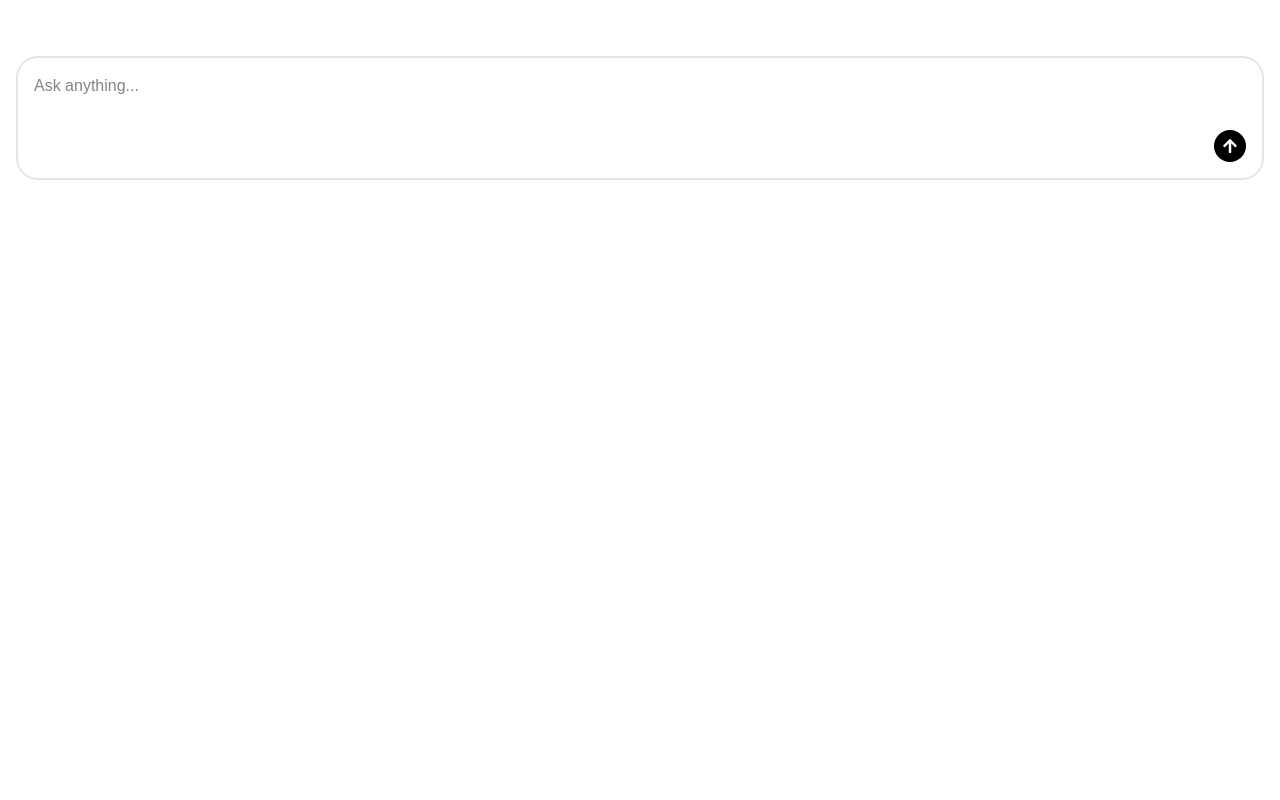
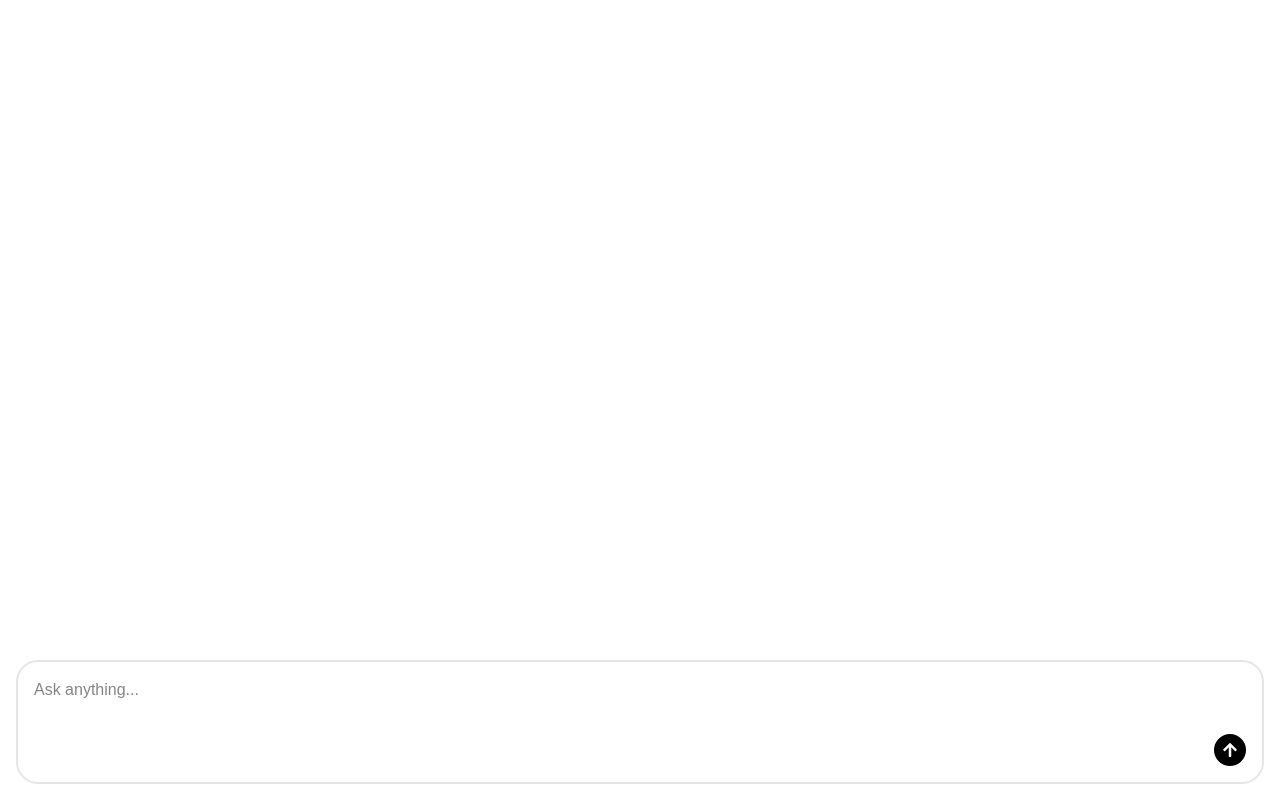
Before and after one commit to Bakoria-Bhupendra/AssistPro, a React (Vite) app in the folder packages/client/: page / in a window 1280 px wide. Built offline with nearby package versions, Linux system fonts and the light colour scheme.

Commit message:
Refactoring the code

```diff
--- a/packages/client/src/App.tsx
+++ b/packages/client/src/App.tsx
@@ -1,8 +1,8 @@
-import ChatBot from './components/chatBot';
+import ChatBot from './components/chat/chatBot';
 
 function App() {
    return (
-      <div className="p-4">
+      <div className="p-4 h-screen">
          <ChatBot />
       </div>
    );
--- /dev/null
+++ b/packages/client/src/components/chat/ChatInput.tsx
@@ -0,0 +1,55 @@
+import React from 'react';
+import { useForm } from 'react-hook-form';
+import { FaArrowUp } from 'react-icons/fa';
+
+export type ChatFormData = {
+   prompt: string;
+};
+
+type props = {
+   onSubmit: (data: ChatFormData) => void;
+};
+
+const ChatInput = ({ onSubmit }: props) => {
+   const { register, handleSubmit, reset, formState } = useForm<ChatFormData>();
+
+   const handleFormSubmit = handleSubmit((data) => {
+      reset({ prompt: '' });
+      onSubmit(data);
+   });
+
+   const handleKeyDown = (e: React.KeyboardEvent<HTMLFormElement>) => {
+      if (e.key === 'Enter' && !e.shiftKey) {
+         e.preventDefault();
+         handleFormSubmit();
+      }
+   };
+   return (
+      <div>
+         <form
+            onSubmit={handleFormSubmit}
+            onKeyDown={handleKeyDown}
+            className="flex flex-col gap-2 items-end border-2 p-4 rounded-3xl"
+         >
+            <textarea
+               {...register('prompt', {
+                  required: true,
+                  validate: (data) => data.trim().length > 0,
+               })}
+               autoFocus
+               className="w-full border-0 focus:outline-0 resize-none"
+               placeholder="Ask anything..."
+               maxLength={1000}
+            />
+            <button
+               disabled={!formState.isValid}
+               className="rounded-full p-2 bg-black text-white flex items-center"
+            >
+               <FaArrowUp />
+            </button>
+         </form>
+      </div>
+   );
+};
+
+export default ChatInput;
--- /dev/null
+++ b/packages/client/src/components/chat/ChatMessages.tsx
@@ -0,0 +1,49 @@
+import React, { useEffect, useRef } from 'react';
+import ReactMarkdown from 'react-markdown';
+
+export type message = {
+   content: string;
+   role: 'user' | 'bot';
+};
+
+type props = {
+   messages: message[];
+};
+
+const ChatMessages = ({ messages }: props) => {
+   const lastMessageRef = useRef<HTMLDivElement | null>(null);
+   const onCopyMessage = (
+      e: import('react').ClipboardEvent<HTMLParagraphElement>
+   ): void => {
+      const selection = window.getSelection()?.toString().trim();
+      if (selection) {
+         e.preventDefault();
+         e.clipboardData.setData('text/plain', selection);
+      }
+   };
+
+   useEffect(() => {
+      lastMessageRef.current?.scrollIntoView({ behavior: 'smooth' });
+   }, [messages]);
+
+   return (
+      <div className="flex flex-col flex-1 gap-3 ">
+         {messages.map((message, index) => (
+            <div
+               key={index}
+               onCopy={onCopyMessage}
+               ref={index === messages.length - 1 ? lastMessageRef : null}
+               className={`px-3 py-1 ${
+                  message.role === 'user'
+                     ? 'bg-blue-500 text-white self-end rounded-l-3xl rounded-tr-3xl'
+                     : 'bg-gray-200 self-start rounded-r-3xl rounded-tl-3xl'
+               }`}
+            >
+               <ReactMarkdown>{message.content}</ReactMarkdown>
+            </div>
+         ))}
+      </div>
+   );
+};
+
+export default ChatMessages;
--- /dev/null
+++ b/packages/client/src/components/chat/TypingIndicator.tsx
@@ -0,0 +1,23 @@
+import React from 'react';
+
+const TypingIndicator = () => {
+   return (
+      <div className="flex self-start gap-2 px-2 py-2 bg-gray-200  rounded-xl">
+         <Dot />
+         <Dot className="[animation-delay:0.25s]" />
+         <Dot className="[animation-delay:0.5s]" />
+      </div>
+   );
+};
+
+type DotProps = {
+   className?: string;
+};
+
+const Dot = ({ className }: DotProps) => (
+   <div
+      className={`w-1.75 h-1.75 bg-gray-800 rounded-full animate-bounce ${className}`}
+   ></div>
+);
+
+export default TypingIndicator;
--- /dev/null
+++ b/packages/client/src/components/chat/chatBot.tsx
@@ -0,0 +1,58 @@
+import axios from 'axios';
+import ReactMarkdown from 'react-markdown';
+import { useEffect, useRef, useState } from 'react';
+import { useForm } from 'react-hook-form';
+import { FaArrowUp } from 'react-icons/fa';
+import TypingIndicator from './TypingIndicator';
+import type { message } from './ChatMessages';
+import ChatMessages from './ChatMessages';
+import ChatInput, { type ChatFormData } from './ChatInput';
+
+type ChatResponse = {
+   message: string;
+};
+
+const ChatBot = () => {
+   const [messages, setMessages] = useState<message[]>([]);
+   const [isLoading, setIsLoading] = useState(false);
+   const [error, setError] = useState('');
+
+   const conversationId = useRef(crypto.randomUUID());
+
+   const onSubmit = async ({ prompt }: ChatFormData) => {
+      try {
+         setMessages((prev) => [...prev, { content: prompt, role: 'user' }]);
+         setIsLoading(true);
+         setError('');
+         const { data } = await axios.post<ChatResponse>('/api/chat', {
+            prompt,
+            conversationId: conversationId.current,
+         });
+         setMessages((prev) => [
+            ...prev,
+            { content: data.message, role: 'bot' },
+         ]);
+      } catch (error) {
+         console.error('Error sending message:', error);
+         setError('An error occurred while sending the message.');
+      } finally {
+         setIsLoading(false);
+      }
+   };
+
+   return (
+      <div className="flex flex-col h-full">
+         <div className="flex flex-col flex-1 gap-3 mb-10 overflow-y-auto  ">
+            <ChatMessages messages={messages} />{' '}
+            {/* Display the chat messages */}
+            {isLoading && <TypingIndicator />}{' '}
+            {/* Show typing indicator when loading */}
+            {error && <p className="text-red-500">{error}</p>}{' '}
+            {/* Show error message if there's an error */}
+         </div>
+         <ChatInput onSubmit={onSubmit} />
+      </div>
+   );
+};
+
+export default ChatBot;
--- a/packages/client/src/components/chatBot.tsx
+++ /dev/null
@@ -1,94 +0,0 @@
-import axios from 'axios';
-import ReactMarkdown from 'react-markdown';
-import { useRef, useState } from 'react';
-import { useForm } from 'react-hook-form';
-import { FaArrowUp } from 'react-icons/fa';
-
-type FormData = {
-   prompt: string;
-};
-
-type ChatResponse = {
-   message: string;
-};
-
-type message = {
-   content: string;
-   role: 'user' | 'bot';
-};
-
-const ChatBot = () => {
-   const [messages, setMessages] = useState<message[]>([]);
-   const [isLoading, setIsLoading] = useState(false);
-   const conversationId = useRef(crypto.randomUUID());
-   const { register, handleSubmit, reset, formState } = useForm<FormData>();
-
-   const onSubmit = async ({ prompt }: FormData) => {
-      setMessages((prev) => [...prev, { content: prompt, role: 'user' }]);
-      setIsLoading(true);
-      reset();
-      const { data } = await axios.post<ChatResponse>('/api/chat', {
-         prompt,
-         conversationId: conversationId.current,
-      });
-      setMessages((prev) => [...prev, { content: data.message, role: 'bot' }]);
-      setIsLoading(false);
-   };
-
-   const onKeyDown = (e: React.KeyboardEvent<HTMLFormElement>) => {
-      if (e.key === 'Enter' && !e.shiftKey) {
-         e.preventDefault();
-         handleSubmit(onSubmit)();
-      }
-   };
-
-   return (
-      <div>
-         <div className="flex flex-col gap-3 mb-10   ">
-            {messages.map((message, index) => (
-               <p
-                  key={index}
-                  className={`px-3 py-1 ${
-                     message.role === 'user'
-                        ? 'bg-blue-500 text-white self-end rounded-l-3xl rounded-tr-3xl'
-                        : 'bg-gray-200 self-start rounded-r-3xl rounded-tl-3xl'
-                  }`}
-               >
-                  <ReactMarkdown>{message.content}</ReactMarkdown>
-               </p>
-            ))}
-
-            {isLoading && (
-               <div className="flex self-start gap-2 px-3 py-3 bg-gray-200  rounded-xl">
-                  <div className="w-2 h-2 bg-gray-800 rounded-full animate-pulse"></div>
-                  <div className="w-2 h-2 bg-gray-800 rounded-full animate-pulse [animation-delay:0.25s]"></div>
-                  <div className="w-2 h-2 bg-gray-800 rounded-full animate-pulse [animation-delay:0.5s]"></div>
-               </div>
-            )}
-         </div>
-         <form
-            onSubmit={handleSubmit(onSubmit)}
-            onKeyDown={onKeyDown}
-            className="flex flex-col gap-2 items-end border-2 p-4 rounded-3xl"
-         >
-            <textarea
-               {...register('prompt', {
-                  required: true,
-                  validate: (data) => data.trim().length > 0,
-               })}
-               className="w-full border-0 focus:outline-0 resize-none"
-               placeholder="Ask anything..."
-               maxLength={1000}
-            />
-            <button
-               disabled={!formState.isValid}
-               className="rounded-full p-2 bg-black text-white flex items-center"
-            >
-               <FaArrowUp />
-            </button>
-         </form>
-      </div>
-   );
-};
-
-export default ChatBot;
```
